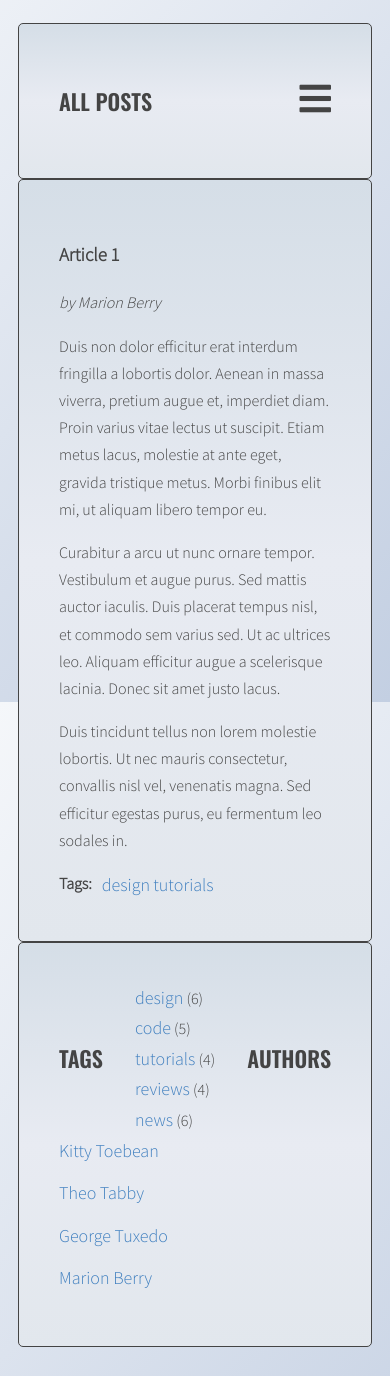
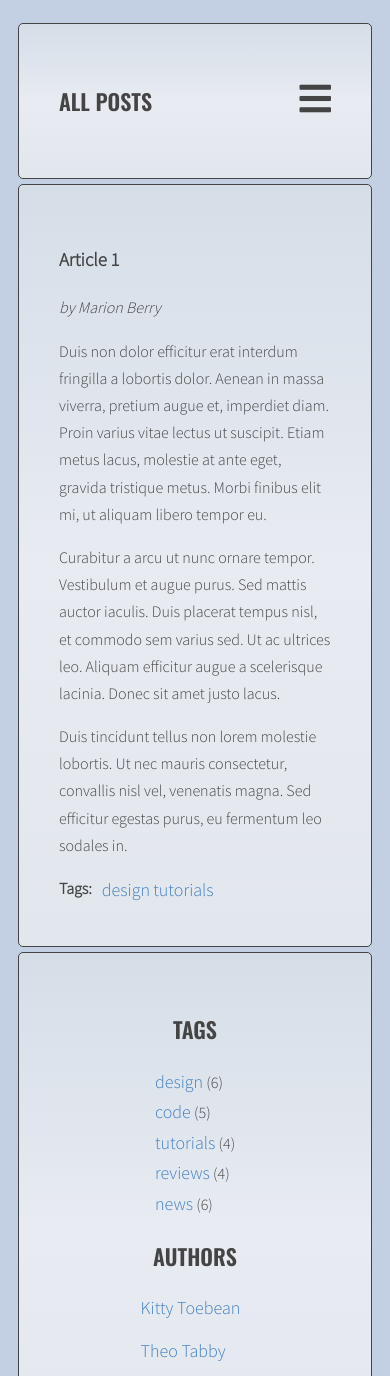
Before and after one commit to AndrejRaven/javascript-blog, a website: page index.html in a window 390 px wide. Shown: the part 220-1596 px from the top of the page. Drawn offline with nearby package versions, Linux system fonts and the light colour scheme.

Commit message:
fixed bug with first click to burger-menu, add flex column to footer

```diff
--- a/index.html
+++ b/index.html
@@ -265,7 +265,7 @@
                         </div>
                     </article>
                 </section>
-                <aside class="sidebar">
+                <aside class="sidebar footer">
                     <h2 class="section-title">Tags</h2>
                     <ul class="list tags">
                         <li><a href="#">design</a> <span>(6)</span></li>
--- a/js/script.js
+++ b/js/script.js
@@ -78,11 +78,9 @@ let burgerMenu = document.querySelector('.burger'),
     navLinks = document.querySelector('.titles');
 
 burgerMenu.addEventListener('click', () => {
-    if(navLinks.style.display == "none") {
+    if(navLinks.style.display === "none" || navLinks.style.display === '') {
         navLinks.style.display = "block";
     } else {
         navLinks.style.display = "none";
     }
-
-
 });
--- a/sass/style.scss
+++ b/sass/style.scss
@@ -24,8 +24,7 @@ $transition: all 0.5s linear;
 }
 
 body {
-    // background: $color-light;
-    background: linear-gradient(135deg, #f5f7fa 0%, #c3cfe2 100%);
+    background:  #c3cfe2;
     font-family: $font-text;
     color: $color-dark;
     font-weight: 300;
@@ -177,9 +176,7 @@ a:hover {
         flex-wrap: wrap;
     }
 
-    .nav {
-        position: static;
-    }
+
 
     .sidebar .titles {
         display: none;
@@ -210,4 +207,14 @@ a:hover {
         color: $color-dark;
     }
 
+    .posts {
+        margin-top: 5px;
+        margin-bottom: 5px;
+    }
+
+    .footer {
+        flex-direction: column;
+
+    }
+
 }
```
Also changed, not shown: css/style.css, 1 other file.
